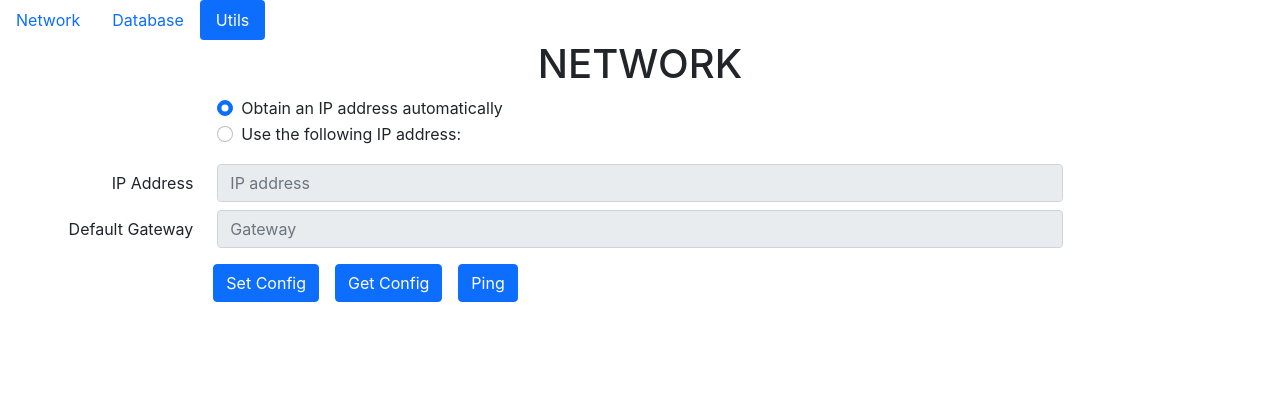
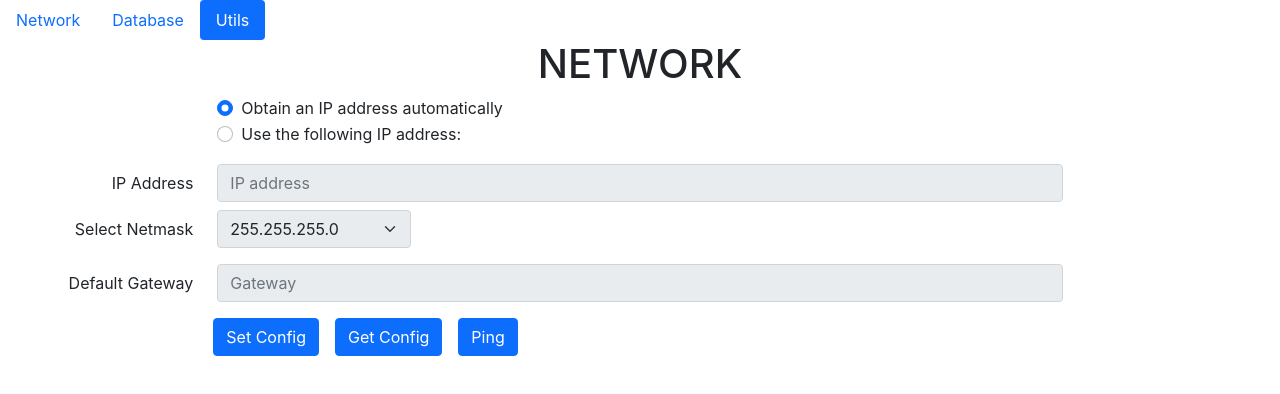
Before and after one commit to hiramzunig4/tryouts, a React (Create React App) app in the folder lv-react-ui/: page / in a window 1280 px wide. Both pictures are taken after a click on the button "Utils". Shown: the top 394 px of the page. Built offline with nearby package versions, Linux system fonts and the light colour scheme.

Commit message:
se agrega un tercer componente

```diff
--- a/lv-react-ui/src/Empty.js
+++ b/lv-react-ui/src/Empty.js
@@ -17,12 +17,13 @@ function Empty() {
   const [stateradiodhcp, setStateRadioDhcp] = React.useState(true)
   const [stateradiostatic, setStateRadioStatic] = React.useState(false)
 
-  const [ form, setForm ] = useState({address:"", gateway:""})
+  const [ form, setForm ] = useState({address:"", gateway:"", netmask:""})
   const [ errors, setErrors ] = useState({})
 
   //disable componets
   const [ipaddressdisabled, setIpAddressdDisabled] = React.useState(true);
   const [gatewaydisabled, setGatewayDisabled] = React.useState(true);
+  const [netmaskdisabled, setNetmaskDisabled] = React.useState(true);
 
     //Response from yeico appliance
     const [responseString, setResponseString] = React.useState("")
@@ -42,6 +43,7 @@ function Empty() {
   {
     setIpAddressdDisabled(state)
     setGatewayDisabled(state)
+    setNetmaskDisabled(state)
   }
 
   function dataToUi(key)
@@ -111,6 +113,20 @@ function Empty() {
           console.log(dataToUi(res.message.config.ipv4.address))
           form.address = dataToUi(res.message.config.ipv4.address)
           form.gateway = dataToUi(res.message.config.ipv4.gateway)
+
+
+          var addressIp = "";
+          switch(res.message.config.ipv4.prefix_length) {
+            case 8:
+              addressIp = "255.0.0.0"
+              break;
+            case 16:
+              addressIp = "255.255.0.0"
+              break;
+            default:
+              addressIp = "255.255.255.0"
+          }
+          form.netmask = addressIp
         }
         setResponseString(`Get Config Success`)
         setIsValid(true)
@@ -152,17 +168,19 @@ function Empty() {
     } else {
       console.log(form.address)
       console.log(form.gateway)
+      console.log(form.netmask)
       // No errors! Put any logic here for the form submission!
       alert('Thank you for your feedback!')
     }
   }
 
   const findFormErrors = () => {
-    const { address, gateway } = form
+    const { address, gateway, netmask } = form
     const newErrors = {}
     // name errors
     if ( !address || address === '' || !validateIPaddress(address)) newErrors.address = 'Enter a correct address formart'
     if ( !gateway || gateway === '' || !validateIPaddress(gateway)) newErrors.gateway = 'Enter a correct gateway formart'
+    if ( !netmask || netmask === '' || !validateIPaddress(netmask)) newErrors.netmask = 'Enter a correct netmask formart'
     return newErrors
   }
 
@@ -214,6 +232,29 @@ function Empty() {
 
         <Form.Group as={Row} className="mb-3">
             <Form.Label align="right" column sm={2}>
+            Select Netmask
+            </Form.Label>
+            <Col xs={2} align="left">
+            <Form.Control
+              className="form-control-custom" //hace que el color se vea gris en el css custom
+              as="select"
+              bsPrefix={"form-select"} //lo hace que salga la flecha para abajo
+              onChange={ e => setField('netmask', e.target.value) }
+              isInvalid={ !!errors.netmask }
+              disabled={netmaskdisabled}
+              value={form.netmask}
+            >
+              <option value="255.255.255.0">255.255.255.0</option>
+              <option value="255.255.0.0">255.255.0.0</option>
+              <option value="255.0.0.0">255.0.0.0</option>
+            </Form.Control>
+            <Form.Control.Feedback type='invalid'>{  errors.netmask }</Form.Control.Feedback>
+          </Col>
+        </Form.Group>
+
+
+        <Form.Group as={Row} className="mb-3">
+            <Form.Label align="right" column sm={2}>
             Default Gateway
             </Form.Label>
             <Col sm={8}>
```
